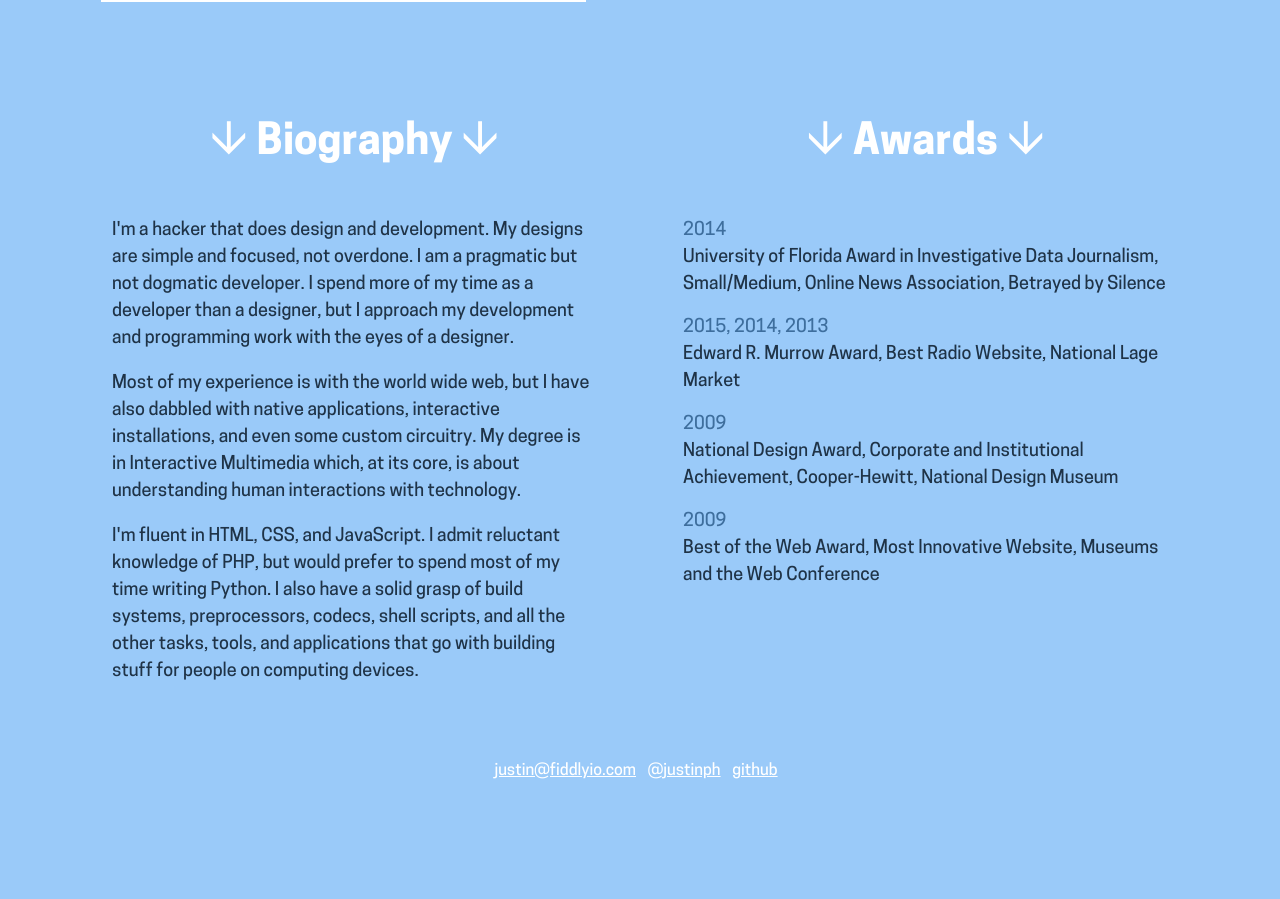
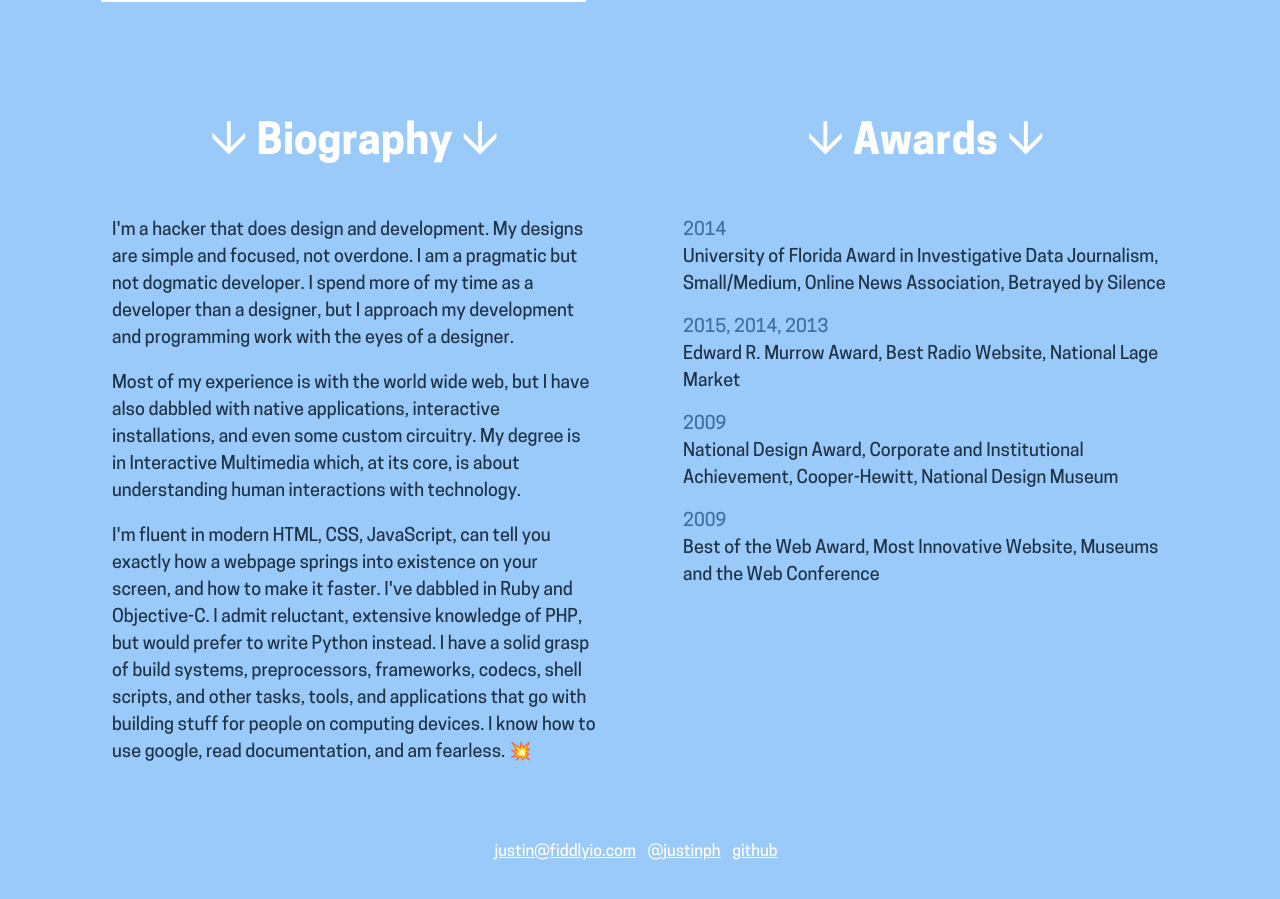
Before and after one commit to justinph/justinph.github.io, a Jekyll site: the page built from index.html, in a window 1280 px wide and 900 px high, scrolled down 5916 px. Built offline with Jekyll 4.4.1, drawn with Linux system fonts in a browser that asks for light colours; before the commit the page ends 6735 px from its top, so only the background shows below that.

Commit message:
some words

```diff
--- a/index.html
+++ b/index.html
@@ -53,14 +53,11 @@ layout: default
 
         <li>
             <h3 class="page-heading" id="biography">Biography</h3>
-
-
             <p>I'm a hacker that does design and development. My designs are simple and focused, not overdone. I am a pragmatic but not dogmatic developer. I spend more of my time as a developer than a designer, but I approach my development and programming work with the eyes of a designer.</p>
 
             <p>Most of my experience is with the world wide web, but I have also dabbled with native applications, interactive installations, and even some custom circuitry. My degree is in Interactive Multimedia which, at its core, is about understanding human interactions with technology.</p>
 
-            <p>I'm fluent in HTML, CSS, and JavaScript. I admit reluctant knowledge of PHP, but would prefer to spend most of my time writing Python. I also have a solid grasp of build systems, preprocessors, codecs, shell scripts, and all the other tasks, tools, and applications that go with building stuff for people on computing devices.</p>
-
+            <p>I'm fluent in modern HTML, CSS, JavaScript, can tell you exactly how a webpage springs into existence on your screen, and how to make it faster. I've dabbled in Ruby and Objective-C. I admit reluctant, extensive knowledge of PHP, but would prefer to write Python instead. I have a solid grasp of build systems, preprocessors, frameworks, codecs, shell scripts, and other tasks, tools, and applications that go with building stuff for people on computing devices. I know how to use google, read documentation, and am fearless. 💥</p>
         </li>
 
 
```
Also changed, not shown: 1 other file.
